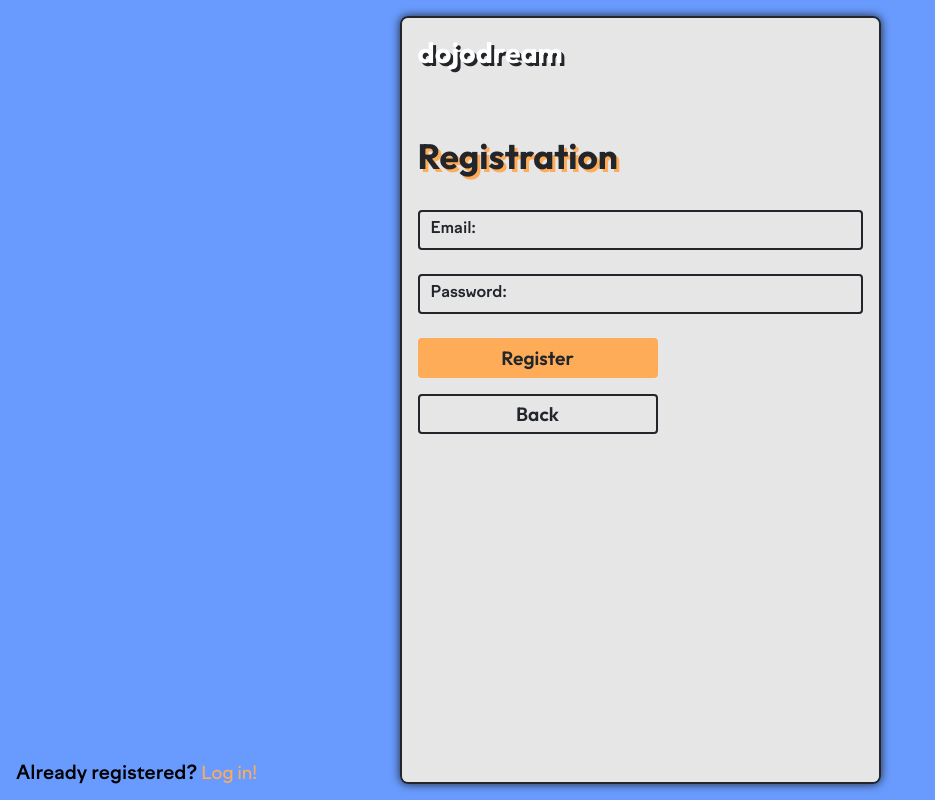
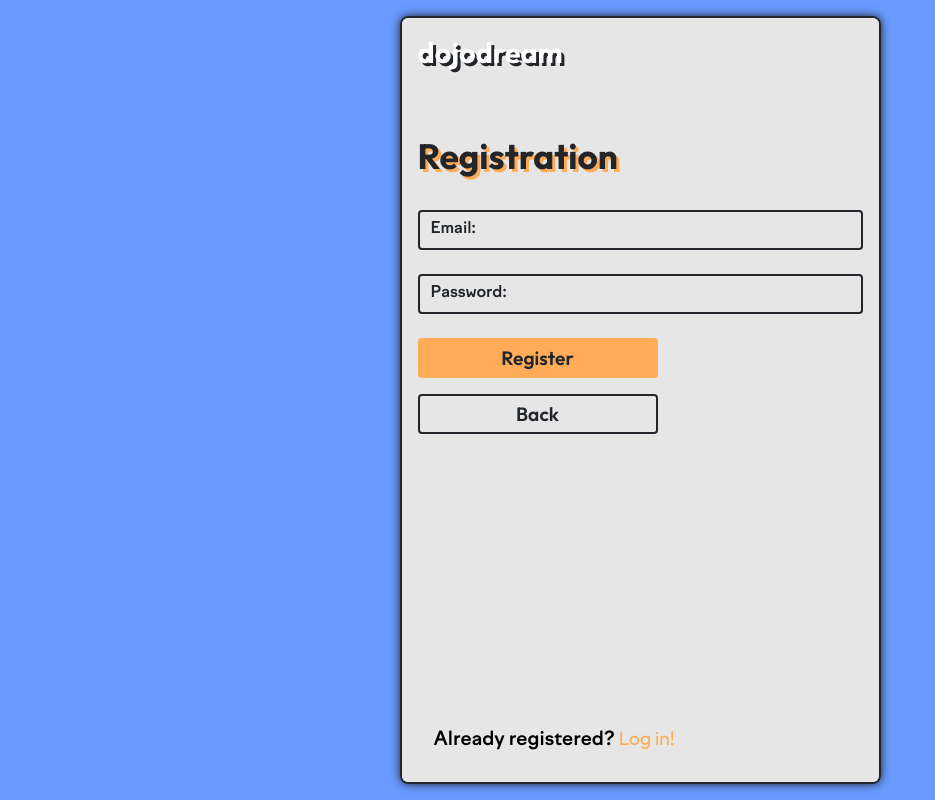
Before and after one commit to serge-yegorian/dojodream-client, a React (Create React App) app: page /enter in a window 1280 px wide. Shown: the whole page, without its empty margins (0-935 px from the left). Built offline with nearby package versions, Linux system fonts and the light colour scheme.

Commit message:
fix enter page

```diff
--- a/src/pages/Enter/Enter.js
+++ b/src/pages/Enter/Enter.js
@@ -147,6 +147,7 @@ const Enter = () => {
 
 
     return (
+        <>
         <form className='enter' ref={formRef} onSubmit={state ? register : login}>
             <div className='enter__top'>
                 <h1 className='enter__title'>dojodream</h1>
@@ -162,11 +163,11 @@ const Enter = () => {
                     <button className='enter__button enter__button--cta' type='submit'>{state ? 'Register' : 'Log in'}</button>
                     <button className='enter__button enter__button--secondary' type='button' onClick={() => {navigate(-1)}}>Back</button>
             </div>
-            <div className='enter__footer'>
-                {state ? <p className='enter__description-footer'>Already registered? <span onClick={toggleState} className='enter__link'>Log in!</span></p>: <p className='enter__description-footer'>Don't have an account? <span onClick={toggleState} className='enter__link'>Register!</span></p>}
-            </div>
-            <ToastContainer/>
+            {state ? <p className='enter__description-footer'>Already registered? <span onClick={toggleState} className='enter__link'>Log in!</span></p>: <p className='enter__description-footer'>Don't have an account? <span onClick={toggleState} className='enter__link'>Register!</span></p>}
+
         </form>
+        <ToastContainer/>
+        </>
     );
 }
 
--- a/src/pages/GymPage/GymPage.js
+++ b/src/pages/GymPage/GymPage.js
@@ -130,6 +130,7 @@ const GymPage = () => {
 
 
     return( gymData ?
+        <>
         <section className='gym'>
             <div className='gym__data'>
                 <div className='gym__top'>
@@ -200,9 +201,11 @@ const GymPage = () => {
             {/* <nav className='gym__nav'>
                 <button onClick={()=>{navigate(-1)}} type='button' className='gym__button gym__button--secondary'>Back</button>
             </nav> */}
-            <ToastContainer/>
-        </section> : ''
+        </section>
+        <ToastContainer/>
+        </>: ''
 
-    )}
+
+        )}
 
 export default GymPage;
```
